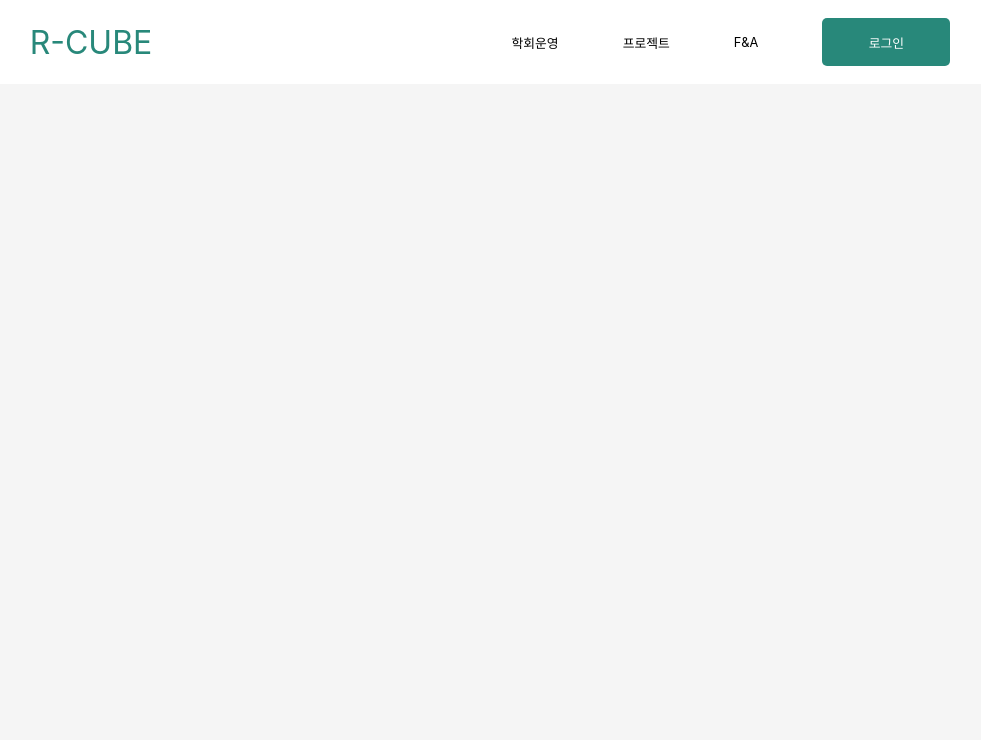
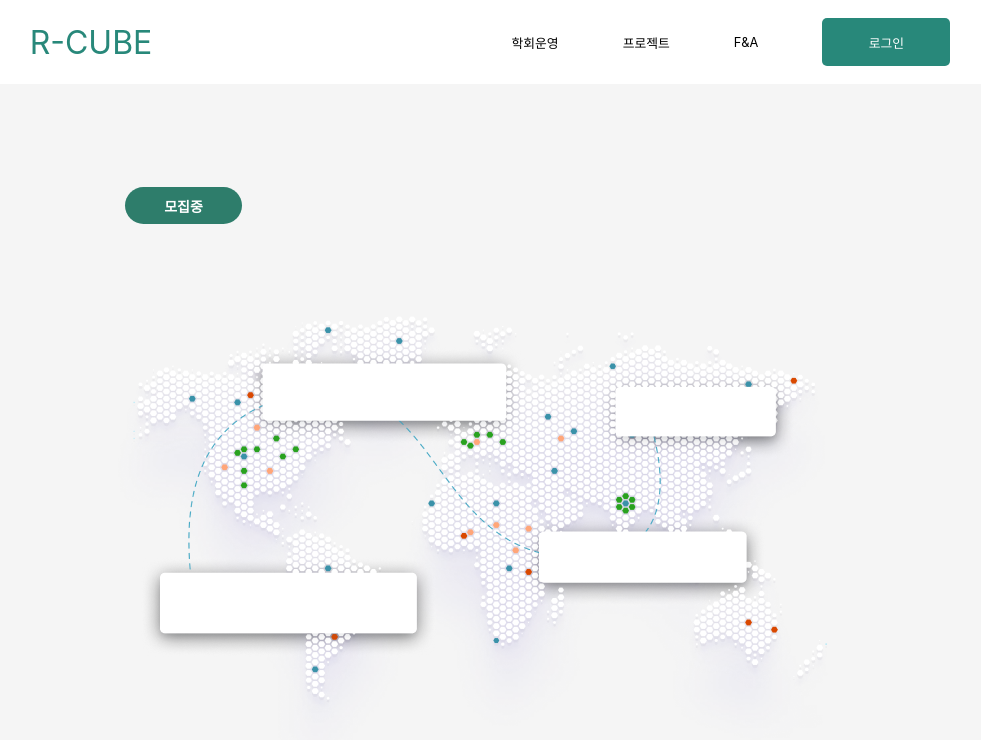
Before and after one commit to HUFS-RCUBE/front, a React (Create React App) app: page / in a window 1280 px wide. Shown: the top 740 px of the page, without its empty margins (160-1141 px from the left). Built offline with nearby package versions, Linux system fonts and the light colour scheme.

Commit message:
feat : 메인 페이지 제작중

```diff
--- a/src/pages/mainpage/Main.js
+++ b/src/pages/mainpage/Main.js
@@ -1,11 +1,16 @@
 import styled from "styled-components";
 import Header from "../../component/router/Header";
+import worldImage from "../../assets/mainPageWorld.png";
 
 function Main() {
   return (
     <>
       <Wrapper>
         <Header />
+        <RecruitmentBadge>모집중</RecruitmentBadge>
+        <ImageWrapper>
+          <MainImage src={worldImage} alt="World Image" />
+        </ImageWrapper>
       </Wrapper>
     </>
   );
@@ -17,3 +22,33 @@ const Wrapper = styled.div`
   weight: 100vh;
   height: 8vh;
 `;
+
+const ImageWrapper = styled.div`
+  display: flex;
+  align-items: center;
+  justify-content: center;
+  flex: 1;
+`;
+
+const MainImage = styled.img`
+  max-width: 100%;
+  height: auto;
+  margin-top: 300px;
+`;
+
+const RecruitmentBadge = styled.div`
+  width: 117px;
+  height: 37px;
+  position: absolute;
+  top: 187px; /* 배지의 세로 위치 */
+  left: 285px; /* 배지의 가로 위치 */
+  background-color: #2e7d6b; /* 초록색 배경 */
+  color: white; /* 텍스트 색상 */
+  font-size: 14px;
+  font-weight: bold;
+  border-radius: 50px; /* 둥근 모서리 */
+  display: flex;
+  align-items: center; /* 텍스트 세로 중앙 정렬 */
+  justify-content: center; /* 텍스트 가로 중앙 정렬 */
+  pointer-events: none; /* 클릭 불가능하게 설정 */
+`;
```
Also changed, not shown: src/assets/mainPageWorld.png (added).
